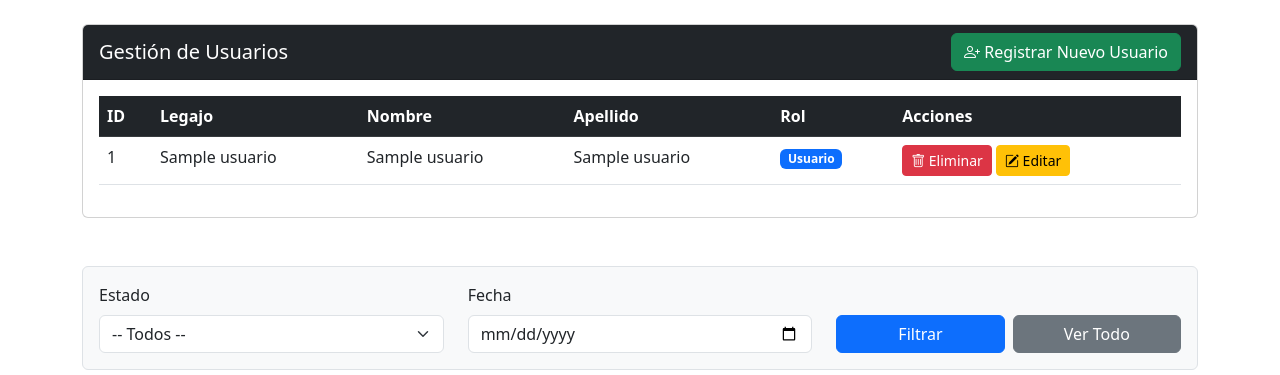
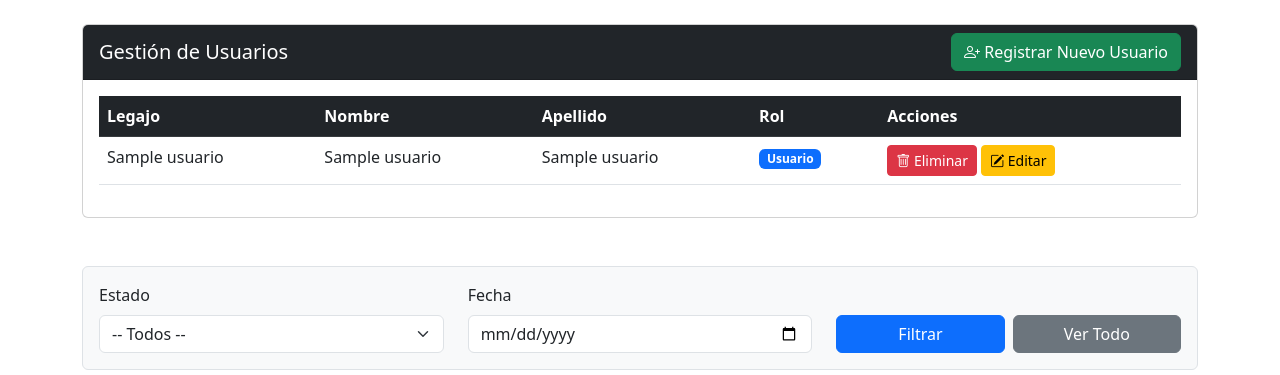
Before and after one commit to giselagm37/Notas, a Flask app: template templates/admin_dashboard.html in a window 1280 px wide. Shown: the part 56-431 px from the top of the page. Run offline with Flask 3, Linux system fonts and the light colour scheme; the template is opened without the code that fills it: most values are stand-ins (such as "Sample title", 1, 10 or a date in 2020); some libraries are stand-ins or nearby versions.

Commit message:
Add files via upload
Modificación en usuarios

```diff
--- a/templates/admin_dashboard.html
+++ b/templates/admin_dashboard.html
@@ -34,7 +34,7 @@
                     <table class="table table-hover">
                         <thead class="table-dark">
                             <tr>
-                                <th>ID</th>
+                                <!-- <th>ID</th> -->
                                 <th>Legajo</th>
                                 <th>Nombre</th>
                                 <th>Apellido</th>
@@ -45,7 +45,7 @@
                         <tbody>
                             {% for usuario in usuarios %}
                             <tr>
-                                <td>{{ usuario[0] }}</td>
+                                <!-- <td>{{ usuario[0] }}</td> -->
                                 <td>{{ usuario[1] }}</td>
                                 <td>{{ usuario[2] }}</td>
                                 <td>{{ usuario[3] }}</td>
--- a/templates/cargar_nota.html
+++ b/templates/cargar_nota.html
@@ -29,7 +29,8 @@
                                 <select class="form-control" id="usuario_seleccionado" name="usuario_seleccionado" required>
                                     <option value="">Seleccionar usuario</option>
                                     {% for usuario in usuarios %}
-                                    <option value="{{ usuario[0] }}">{{ usuario[1] }} {{ usuario[2] }} (ID: {{ usuario[0] }})</option>
+                                    <option value="{{ usuario[0] }}">{{ usuario[1] }} {{ usuario[2] }}</option>
+
                                     {% endfor %}
                                 </select>
                             </div>
```
